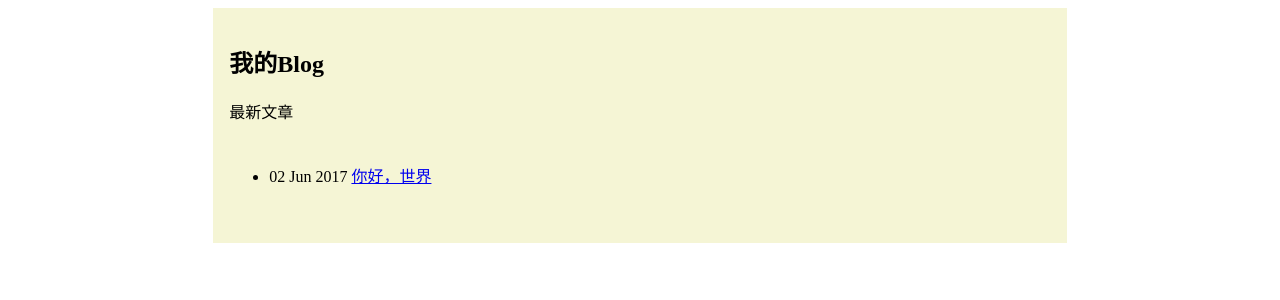
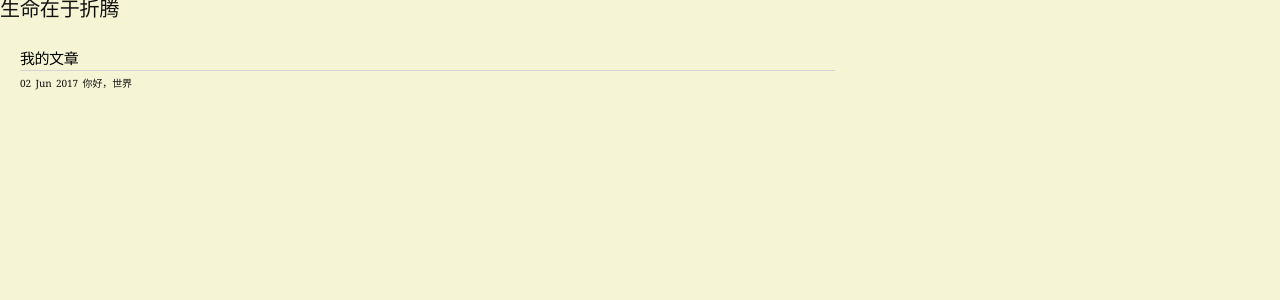
Before and after one commit to XiaoLLei/blog, a Jekyll site: the page built from index.html, in a window 1280 px wide. Shown: the top 300 px of the page. Built offline with Jekyll 4.4.1, drawn with Linux system fonts in a browser that asks for light colours.

Commit message:
jekyll test 06

```diff
--- a/blog.css
+++ b/blog.css
@@ -1,4 +1,40 @@
+html, body, div, span, object, iframe,
+h1, h2, h3, h4, h5, h6, p, blockquote, pre,
+a, abbr, acronym, address, code,
+del, dfn, em, img, q, dl, dt, dd, ol, ul, li, tt,
+fieldset, form, label, legend,
+table, caption, tbody, tfoot, thead, tr, th, td {
+ margin:0;
+ padding:0;
+ list-style-type:none;
+ text-align:left;
+ text-decoration:none;
+ border-bottom:none;
+ font-weight:normal;
+ font-style:normal;
+ border:none;
+ color:#111111;
+
+}
+
+body {
+    margin:0;
+    padding:0;
+    background-color: #f5f5d5 ;
+    font-family: Georgia, serif;
+    letter-spacing: -0.01em;
+    word-spacing:0.2em;
+    line-height: 1.8em;
+    font-size:62.5%;
+    color:#111111;
+    width:98%;
+}
+
 #container{
+
+}
+
+#content{
     margin: 0 auto;
     background-color:#f5f5d5;
     padding: 1em;
@@ -6,3 +42,19 @@
     min-width:640px;
     max-width:960px;
 }
+
+/* Content */
+
+#content{
+       clear:both;
+       margin:1.5em 1em 1em 1em;
+}
+
+#content h1, h2, h3 {
+       margin:0.4em 0 0.2em 0;
+       padding: 0 0 0.2em 0;
+       color:#000000;
+       font-weight:500;
+       letter-spacing: -0.03em;
+       border-bottom:1px solid #d3d3d3;
+}
--- a/index.html
+++ b/index.html
@@ -1,11 +1,15 @@
 ---
 layout: default
-title: 我的Blog
+title: 生命在于折腾
 ---
-<h2>{{ page.title }}</h2>
-<p>最新文章</p>
-<ul>
-  {% for post in site.posts %}
-　  <li>{{ post.date | date_to_string }} <a href="{{ site.baseurl }}{{ post.url }}">{{ post.title }}</a></li>
-　{% endfor %}
-</ul>
+<div id="header">
+    <h1>{{ page.title }}</h1>
+</div>
+<div id="content">
+    <h2>我的文章</h2>
+    <ul>
+        {% for post in site.posts %}
+            <li>{{ post.date | date_to_string }} <a href="{{ site.baseurl }}{{ post.url }}">{{ post.title }}</a></li>
+        {% endfor %}
+    </ul>
+</div>
```
